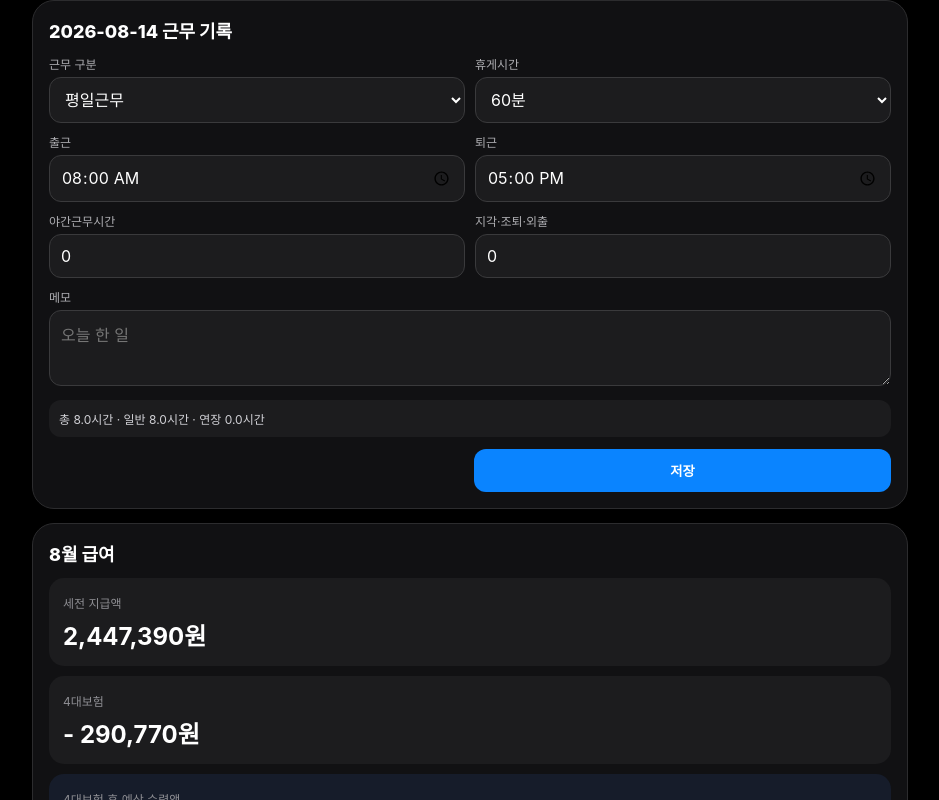
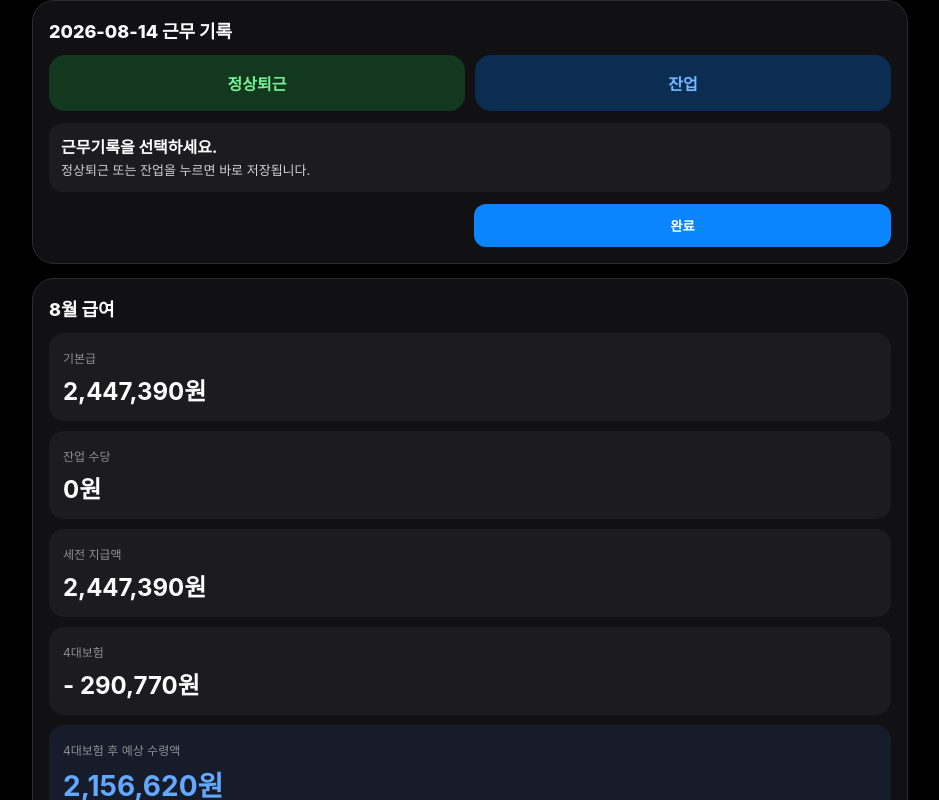
Before and after one commit to alstn06052/Work-calendar, a plain HTML site: page index.html in a window 1280 px wide. Both pictures are taken after a click on the button "14". Shown: the part 1002-1802 px from the top of the page, without its empty margins (170-1109 px from the left). Drawn offline with Linux system fonts and the light colour scheme.

Commit message:
Add files via upload

```diff
--- a/index.html
+++ b/index.html
@@ -12,60 +12,50 @@
 <title>근무캘린더</title>
 <style>
 *{box-sizing:border-box}
-:root{
- --bg:#000;--panel:#111113;--line:#2c2c2e;--text:#fff;--muted:#8e8e93;
- --red:#ff453a;--blue:#0a84ff;--green:#30d158;--orange:#ff9f0a;--purple:#bf5af2;
-}
-html,body{margin:0;background:var(--bg);color:var(--text);font-family:-apple-system,BlinkMacSystemFont,"Apple SD Gothic Neo",sans-serif}
-body{min-height:100vh;padding-top:env(safe-area-inset-top);padding-bottom:env(safe-area-inset-bottom)}
-.app{max-width:900px;margin:auto;padding-bottom:42px}
-.top{padding:12px 18px 0}
-.toprow{display:flex;justify-content:space-between;align-items:center}
-.pillbtn{background:#1c1c1e;color:#fff;border:1px solid #2c2c2e;border-radius:999px;padding:10px 14px;font-weight:700}
-.circlebtn{width:44px;height:44px;border-radius:50%;background:#1c1c1e;color:#fff;border:1px solid #2c2c2e;font-size:24px}
-.month{font-size:44px;font-weight:800;margin:28px 0 12px}
+:root{--bg:#000;--panel:#111113;--line:#2c2c2e;--text:#fff;--muted:#8e8e93;--red:#ff453a;--blue:#0a84ff;--green:#30d158;--orange:#ff9f0a}
+html,body{margin:0;background:#000;color:#fff;font-family:-apple-system,BlinkMacSystemFont,"Apple SD Gothic Neo",sans-serif}
+body{padding-top:env(safe-area-inset-top);padding-bottom:env(safe-area-inset-bottom)}
+.app{max-width:900px;margin:auto;padding-bottom:46px}
+.top{padding:12px 18px 0}.toprow{display:flex;align-items:center;justify-content:space-between;gap:8px}
+.pill{border:1px solid #2c2c2e;background:#1c1c1e;color:#fff;border-radius:999px;padding:10px 14px;font-weight:750}
+.circle{border:1px solid #2c2c2e;background:#1c1c1e;color:#fff;border-radius:50%;width:44px;height:44px;font-size:20px}
+.month{font-size:44px;font-weight:850;margin:28px 0 12px}
 .week{display:grid;grid-template-columns:repeat(7,1fr);padding:0 8px 10px;border-bottom:1px solid var(--line)}
-.week div{text-align:center;font-size:12px;font-weight:700;color:#d1d1d6}
-.week div:first-child{color:#ff6961}.week div:last-child{color:#8e8e93}
+.week div{text-align:center;font-size:12px;font-weight:700;color:#d1d1d6}.week div:first-child{color:#ff6961}.week div:last-child{color:#8e8e93}
 .cal{display:grid;grid-template-columns:repeat(7,1fr)}
 .day{min-height:120px;background:#000;color:#fff;border:0;border-bottom:1px solid var(--line);padding:7px 5px;text-align:left;overflow:hidden}
-.day.blank{pointer-events:none}.num{width:32px;height:32px;border-radius:50%;display:flex;align-items:center;justify-content:center;font-size:18px;font-weight:650}
-.day.today .num{background:var(--red)}.day.weekend .num{color:#8e8e93}
-.ev{display:block;margin-top:4px;border-radius:5px;padding:3px 5px;font-size:8px;font-weight:800;white-space:nowrap;overflow:hidden;text-overflow:ellipsis}
-.ev.n{background:#12391f;color:#6ce689}.ev.o{background:#0b2d52;color:#58a6ff}.ev.h{background:#4a2500;color:#ffb340}.ev.x{background:#30194a;color:#d8a8ff}.ev.off{background:#2c2c2e;color:#aeaeb2}
+.day.blank{pointer-events:none}.day.weekend .num{color:#8e8e93}
+.num{display:flex;width:32px;height:32px;border-radius:50%;align-items:center;justify-content:center;font-size:18px;font-weight:650}
+.day.today .num{background:var(--red)}
+.ev{display:block;margin-top:4px;border-radius:6px;padding:4px 5px;font-size:8px;font-weight:850;white-space:nowrap;overflow:hidden;text-overflow:ellipsis}
+.ev.normal{background:#12391f;color:#6ce689}.ev.ot{background:#0b2d52;color:#58a6ff}.ev.off{background:#2c2c2e;color:#aeaeb2}
 .footer{display:flex;justify-content:space-between;align-items:center;padding:18px}
-.panel{margin:14px 12px 0;background:var(--panel);border:1px solid var(--line);border-radius:22px;padding:16px}
-.hidden{display:none}
-.title{font-size:18px;font-weight:800;margin-bottom:12px}
-.grid{display:grid;grid-template-columns:1fr 1fr;gap:10px}.full{grid-column:1/-1}
-label{display:block;font-size:12px;color:#aeaeb2;margin-bottom:5px}
-input,select,textarea{width:100%;background:#1c1c1e;color:#fff;border:1px solid #3a3a3c;border-radius:12px;padding:11px;font:inherit}
-textarea{min-height:76px}
-.preview{margin-top:10px;background:#1c1c1e;border-radius:12px;padding:10px;font-size:12px;color:#d1d1d6}
-.actions{display:grid;grid-template-columns:1fr 1fr;gap:8px;margin-top:12px}
-.actions button{border:0;border-radius:12px;padding:12px;font-weight:800}
-.delete{background:#3a1212;color:#ff6961}.save{background:var(--blue);color:#fff}
-.metrics{display:grid;grid-template-columns:1fr;gap:10px}
-.metric{background:#1c1c1e;border-radius:15px;padding:14px}
-.metric span{font-size:12px;color:#8e8e93}.metric b{display:block;font-size:24px;margin-top:5px}
-.metric.hero{background:#161c2a}.metric.hero b{color:#64a8ff;font-size:28px}
-.note{font-size:11px;color:#8e8e93;line-height:1.5;margin-top:8px}
-.settings{display:grid;grid-template-columns:1fr 1fr;gap:8px}
-.setting{background:#1c1c1e;border-radius:12px;padding:10px}
-.setting input{padding:9px}
-.install{background:#10243a;border:1px solid #164a77;color:#cfe8ff}
-.install strong{display:block;margin-bottom:4px}
-@media(max-width:520px){.day{min-height:110px}.settings{grid-template-columns:1fr}.month{font-size:42px}}
+.panel{margin:14px 12px 0;background:var(--panel);border:1px solid var(--line);border-radius:22px;padding:16px}.hidden{display:none}
+.title{font-size:18px;font-weight:850;margin-bottom:12px}
+.choicegrid{display:grid;grid-template-columns:1fr 1fr;gap:10px}
+.choice{border:0;border-radius:16px;padding:16px 10px;font-weight:850;font-size:16px}
+.choice.normal{background:#12391f;color:#78ee92}.choice.ot{background:#0b2d52;color:#72b7ff}
+.details{margin-top:12px;background:#1c1c1e;border-radius:14px;padding:12px;line-height:1.55}
+.details strong{display:block;font-size:16px}.details span{display:block;color:#d1d1d6;font-size:13px}
+.small{font-size:11px;color:#8e8e93;line-height:1.5}
+.actions{display:grid;grid-template-columns:1fr 1fr;gap:8px;margin-top:12px}.actions button{border:0;border-radius:12px;padding:12px;font-weight:800}
+.del{background:#3a1212;color:#ff6961}.save{background:#0a84ff;color:#fff}
+.metrics{display:grid;grid-template-columns:1fr;gap:10px}.metric{background:#1c1c1e;border-radius:15px;padding:14px}
+.metric span{font-size:12px;color:#8e8e93}.metric b{display:block;font-size:24px;margin-top:5px}.metric.hero{background:#161c2a}.metric.hero b{color:#64a8ff;font-size:28px}
+.rows{margin-top:12px}.row{display:flex;justify-content:space-between;gap:12px;border-top:1px solid var(--line);padding:10px 0;font-size:13px}.row span{color:#8e8e93}
+.setting{display:grid;grid-template-columns:1fr 1fr;gap:8px}.field{background:#1c1c1e;border-radius:12px;padding:10px}
+.field label{display:block;color:#8e8e93;font-size:11px;margin-bottom:5px}.field input{width:100%;background:#111113;color:#fff;border:1px solid #3a3a3c;border-radius:10px;padding:9px;font:inherit}
+@media(max-width:520px){.day{min-height:108px}.setting{grid-template-columns:1fr}}
 </style>
 </head>
 <body>
 <div class="app">
   <div class="top">
     <div class="toprow">
-      <button id="yearBtn" class="pillbtn">‹ <span id="yearText"></span></button>
+      <button id="prevYear" class="pill">‹ <span id="yearText"></span></button>
       <div style="display:flex;gap:8px">
-        <button id="settingsBtn" class="circlebtn">⚙︎</button>
-        <button id="addToday" class="circlebtn">＋</button>
+        <button id="settingsBtn" class="circle">⚙︎</button>
+        <button id="todayAdd" class="circle">＋</button>
       </div>
     </div>
     <div id="monthTitle" class="month"></div>
@@ -75,141 +65,130 @@ textarea{min-height:76px}
   <div id="calendar" class="cal"></div>
 
   <div class="footer">
-    <button id="todayBtn" class="pillbtn">오늘</button>
-    <div style="display:flex;gap:8px"><button id="prev" class="circlebtn">‹</button><button id="next" class="circlebtn">›</button></div>
+    <button id="todayBtn" class="pill">오늘</button>
+    <div style="display:flex;gap:8px"><button id="prevMonth" class="circle">‹</button><button id="nextMonth" class="circle">›</button></div>
   </div>
 
   <section id="editor" class="panel hidden">
     <div id="editTitle" class="title"></div>
-    <div class="grid">
-      <div>
-        <label>근무 구분</label>
-        <select id="type">
-          <option value="normal">평일근무</option>
-          <option value="holiday">휴일특근</option>
-          <option value="paidOff">연차/유급휴무</option>
-          <option value="off">휴무</option>
-          <option value="absence">결근</option>
-        </select>
-      </div>
-      <div>
-        <label>휴게시간</label>
-        <select id="breakMin"><option value="0">없음</option><option value="30">30분</option><option value="60" selected>60분</option><option value="90">90분</option><option value="120">120분</option></select>
-      </div>
-      <div><label>출근</label><input id="start" type="time"></div>
-      <div><label>퇴근</label><input id="end" type="time"></div>
-      <div><label>야간근무시간</label><input id="night" type="number" min="0" step="0.5" value="0"></div>
-      <div><label>지각·조퇴·외출</label><input id="deduct" type="number" min="0" step="0.5" value="0"></div>
-      <div class="full"><label>메모</label><textarea id="memo" placeholder="오늘 한 일"></textarea></div>
+    <div class="choicegrid">
+      <button id="normalChoice" class="choice normal">정상퇴근</button>
+      <button id="otChoice" class="choice ot">잔업</button>
     </div>
-    <div id="preview" class="preview"></div>
-    <div class="actions"><button id="deleteBtn" class="delete">삭제</button><button id="saveBtn" class="save">저장</button></div>
+    <div id="workDetails" class="details"></div>
+    <div class="actions"><button id="deleteBtn" class="del">기록 삭제</button><button id="closeBtn" class="save">완료</button></div>
   </section>
 
   <section class="panel">
     <div id="salaryTitle" class="title">이번 달 급여</div>
     <div class="metrics">
-      <div class="metric"><span>세전 지급액</span><b id="gross">0원</b></div>
-      <div class="metric"><span>4대보험</span><b id="insurance">0원</b></div>
-      <div class="metric hero"><span>4대보험 후 예상 수령액</span><b id="net">0원</b></div>
+      <div class="metric"><span>기본급</span><b id="basePay">0원</b></div>
+      <div class="metric"><span>잔업 수당</span><b id="overtimePay">0원</b></div>
+      <div class="metric"><span>세전 지급액</span><b id="grossPay">0원</b></div>
+      <div class="metric"><span>4대보험</span><b id="insurancePay">0원</b></div>
+      <div class="metric hero"><span>4대보험 후 예상 수령액</span><b id="netPay">0원</b></div>
     </div>
-    <div class="note">소득세·지방소득세·기숙사비·상조회비 등은 계산하지 않습니다.</div>
+    <div class="rows">
+      <div class="row"><span>정상퇴근 일수</span><strong id="normalDays">0일</strong></div>
+      <div class="row"><span>잔업 일수</span><strong id="otDays">0일</strong></div>
+      <div class="row"><span>잔업시간</span><strong id="otHours">0시간</strong></div>
+    </div>
+    <div class="small" style="margin-top:8px">잔업 1회 = 17:00~20:00 중 휴게 30분 제외 → 2시간 30분 × 잔업시급.</div>
   </section>
 
   <section id="settings" class="panel hidden">
     <div class="title">급여 설정</div>
-    <div class="settings">
-      <div class="setting"><label>시급</label><input id="hourly" type="number" value="11710"></div>
-      <div class="setting"><label>기본급 시간</label><input id="baseHours" type="number" value="209"></div>
-      <div class="setting"><label>연장 배수</label><input id="otMult" type="number" step="0.1" value="1.5"></div>
-      <div class="setting"><label>휴일 8h 이내 배수</label><input id="hInMult" type="number" step="0.1" value="1.5"></div>
-      <div class="setting"><label>휴일 8h 초과 배수</label><input id="hOverMult" type="number" step="0.1" value="2"></div>
-      <div class="setting"><label>야간 추가 배수</label><input id="nightMult" type="number" step="0.1" value="0.5"></div>
-      <div class="setting"><label>국민연금</label><input id="pension" type="number" value="145440"></div>
-      <div class="setting"><label>건강보험</label><input id="health" type="number" value="108980"></div>
-      <div class="setting"><label>장기요양 비율</label><input id="careRate" type="number" step="0.0000001" value="0.1314047287"></div>
-      <div class="setting"><label>고용보험 비율</label><input id="employmentRate" type="number" step="0.001" value="0.009"></div>
+    <div class="setting">
+      <div class="field"><label>일반 시급</label><input id="normalRate" type="number" value="11710"></div>
+      <div class="field"><label>기본급 인정시간</label><input id="baseHours" type="number" value="209"></div>
+      <div class="field"><label>잔업 시급</label><input id="otRate" type="number" value="17550"></div>
+      <div class="field"><label>잔업 1회 시간</label><input id="otPerDay" type="number" step="0.5" value="2.5"></div>
+      <div class="field"><label>국민연금</label><input id="pension" type="number" value="145440"></div>
+      <div class="field"><label>건강보험</label><input id="health" type="number" value="108980"></div>
+      <div class="field"><label>장기요양 비율</label><input id="careRate" type="number" step="0.0000001" value="0.1314047287"></div>
+      <div class="field"><label>고용보험 비율</label><input id="employmentRate" type="number" step="0.001" value="0.009"></div>
     </div>
-    <div class="note">산재보험은 근로자 급여에서 공제하지 않아 0원으로 처리합니다.</div>
-  </section>
-
-  <section class="panel install">
-    <strong>아이폰 설치</strong>
-    Safari에서 이 페이지를 연 뒤 <b>공유 → 홈 화면에 추가</b>를 누르면 앱처럼 실행됩니다.
   </section>
 </div>
 
 <script>
 (function(){
 "use strict";
-const REC='pwa_work_entries_v1', SET='pwa_work_settings_v1';
+const REC='workcalendar_simple_v2_records',SET='workcalendar_simple_v2_settings';
 let records=JSON.parse(localStorage.getItem(REC)||'[]');
-let settings=Object.assign({hourly:11710,baseHours:209,otMult:1.5,hInMult:1.5,hOverMult:2,nightMult:.5,pension:145440,health:108980,careRate:.1314047287,employmentRate:.009},JSON.parse(localStorage.getItem(SET)||'{}'));
+let settings=Object.assign({normalRate:11710,baseHours:209,otRate:17550,otPerDay:2.5,pension:145440,health:108980,careRate:.1314047287,employmentRate:.009},JSON.parse(localStorage.getItem(SET)||'{}'));
 let view=new Date();view.setDate(1);let selected='';
-const $=id=>document.getElementById(id), pad=n=>String(n).padStart(2,'0');
-const dateKey=(y,m,d)=>`${y}-${pad(m+1)}-${pad(d)}`, monthKey=()=>`${view.getFullYear()}-${pad(view.getMonth()+1)}`;
-const won=n=>Math.round(n||0).toLocaleString('ko-KR')+'원', round10=n=>Math.round((n||0)/10)*10;
+const $=id=>document.getElementById(id),pad=n=>String(n).padStart(2,'0');
+const key=(y,m,d)=>`${y}-${pad(m+1)}-${pad(d)}`,monthKey=()=>`${view.getFullYear()}-${pad(view.getMonth()+1)}`;
+const won=n=>Math.round(n||0).toLocaleString('ko-KR')+'원',round10=n=>Math.round((n||0)/10)*10;
 const find=d=>records.find(r=>r.date===d);
-
-function hours(r){
- if(['off','paidOff','absence'].includes(r.type)||!r.start||!r.end)return 0;
- const a=r.start.split(':').map(Number),b=r.end.split(':').map(Number);
- let mins=(b[0]*60+b[1])-(a[0]*60+a[1]);if(mins<=0)mins+=1440;
- return Math.max(0,mins-(+r.breakMin||0))/60;
-}
-function parts(r){const t=hours(r);if(r.type==='normal')return{n:Math.min(t,8),o:Math.max(0,t-8),hi:0,ho:0,t};if(r.type==='holiday')return{n:0,o:0,hi:Math.min(t,8),ho:Math.max(0,t-8),t};return{n:0,o:0,hi:0,ho:0,t:0};}
 
 function renderCalendar(){
  const y=view.getFullYear(),m=view.getMonth(),first=new Date(y,m,1).getDay(),last=new Date(y,m+1,0).getDate();
  $('yearText').textContent=y+'년';$('monthTitle').textContent=(m+1)+'월';
- const now=new Date(),today=dateKey(now.getFullYear(),now.getMonth(),now.getDate());
- let html='';for(let i=0;i<first;i++)html+='<div class="day blank"></div>';
+ const now=new Date(),today=key(now.getFullYear(),now.getMonth(),now.getDate());let html='';
+ for(let i=0;i<first;i++)html+='<div class="day blank"></div>';
  for(let d=1;d<=last;d++){
-  const ds=dateKey(y,m,d),r=find(ds),dow=new Date(y,m,d).getDay();let cls='day'+(ds===today?' today':'')+((dow===0||dow===6)?' weekend':'');
+  const ds=key(y,m,d),r=find(ds),dow=new Date(y,m,d).getDay();let cls='day'+(ds===today?' today':'')+((dow===0||dow===6)?' weekend':'');
   let ev='';
-  if(r){
-   if(r.type==='off')ev='<span class="ev off">휴무</span>';
-   else if(r.type==='paidOff')ev='<span class="ev x">연차</span>';
-   else if(r.type==='absence')ev='<span class="ev off">결근</span>';
-   else{const p=parts(r);if(p.n)ev+=`<span class="ev n">일반 ${p.n.toFixed(1)}h</span>`;if(p.o)ev+=`<span class="ev o">연장 ${p.o.toFixed(1)}h</span>`;if(p.hi)ev+=`<span class="ev h">특근 ${p.hi.toFixed(1)}h</span>`;if(p.ho)ev+=`<span class="ev h">초과 ${p.ho.toFixed(1)}h</span>`;if(+r.night>0)ev+=`<span class="ev x">야간 ${(+r.night).toFixed(1)}h</span>`;}
-  }
+  if(r?.kind==='normal')ev='<span class="ev normal">정상퇴근 · 8h</span>';
+  if(r?.kind==='overtime')ev='<span class="ev normal">정상 · 8h</span><span class="ev ot">잔업 · 2.5h</span>';
   html+=`<button class="${cls}" data-date="${ds}"><span class="num">${d}</span>${ev}</button>`;
  }
  $('calendar').innerHTML=html;$('calendar').querySelectorAll('[data-date]').forEach(b=>b.onclick=()=>openEditor(b.dataset.date));
 }
 function openEditor(ds){
- selected=ds;const r=find(ds);$('editor').classList.remove('hidden');$('editTitle').textContent=ds+' 근무 기록';
- $('type').value=r?.type||'normal';$('breakMin').value=String(r?.breakMin??60);$('start').value=r?.start||'08:00';$('end').value=r?.end||'17:00';$('night').value=r?.night||0;$('deduct').value=r?.deduct||0;$('memo').value=r?.memo||'';$('deleteBtn').style.visibility=r?'visible':'hidden';preview();$('editor').scrollIntoView({behavior:'smooth'});
+ selected=ds;$('editor').classList.remove('hidden');$('editTitle').textContent=ds+' 근무 기록';
+ renderDetails(find(ds)?.kind||'');
+ $('deleteBtn').style.visibility=find(ds)?'visible':'hidden';
+ $('editor').scrollIntoView({behavior:'smooth',block:'start'});
 }
-function preview(){const r={type:$('type').value,breakMin:+$('breakMin').value,start:$('start').value,end:$('end').value,night:+$('night').value};if(['off','paidOff','absence'].includes(r.type)){$('preview').textContent=$('type').selectedOptions[0].textContent+'로 기록됩니다.';return;}const p=parts(r);$('preview').textContent=r.type==='normal'?`총 ${p.t.toFixed(1)}시간 · 일반 ${p.n.toFixed(1)}시간 · 연장 ${p.o.toFixed(1)}시간`:`총 ${p.t.toFixed(1)}시간 · 특근 ${p.hi.toFixed(1)}시간 · 8시간 초과 ${p.ho.toFixed(1)}시간`;}
-function save(){if(!selected)return;const r={date:selected,type:$('type').value,breakMin:+$('breakMin').value,start:$('start').value,end:$('end').value,night:+$('night').value||0,deduct:+$('deduct').value||0,memo:$('memo').value};records=records.filter(x=>x.date!==selected);records.push(r);records.sort((a,b)=>a.date.localeCompare(b.date));localStorage.setItem(REC,JSON.stringify(records));renderAll();}
-function del(){if(!find(selected))return;records=records.filter(x=>x.date!==selected);localStorage.setItem(REC,JSON.stringify(records));$('editor').classList.add('hidden');selected='';renderAll();}
-
+function saveKind(kind){
+ records=records.filter(r=>r.date!==selected);records.push({date:selected,kind});records.sort((a,b)=>a.date.localeCompare(b.date));
+ localStorage.setItem(REC,JSON.stringify(records));renderDetails(kind);$('deleteBtn').style.visibility='visible';renderAll();
+}
+function renderDetails(kind){
+ if(kind==='normal') $('workDetails').innerHTML='<strong>정상퇴근</strong><span>08:00 ~ 17:00</span><span>휴게시간 1시간</span><span>실근무 8시간</span>';
+ else if(kind==='overtime') $('workDetails').innerHTML='<strong>잔업</strong><span>08:00 ~ 17:00 : 휴게 1시간 → 정상근무 8시간</span><span>17:00 ~ 20:00 : 휴게 30분 → 잔업 2시간 30분</span><span>잔업수당 : 17,550원 × 2.5시간 = 43,875원</span>';
+ else $('workDetails').innerHTML='<strong>근무기록을 선택하세요.</strong><span>정상퇴근 또는 잔업을 누르면 바로 저장됩니다.</span>';
+}
+function remove(){
+ if(!selected)return;records=records.filter(r=>r.date!==selected);localStorage.setItem(REC,JSON.stringify(records));$('editor').classList.add('hidden');selected='';renderAll();
+}
 function calc(){
- let n=0,o=0,hi=0,ho=0,night=0,deduct=0,abs=0;
- records.filter(r=>r.date.startsWith(monthKey())).forEach(r=>{const p=parts(r);n+=p.n;o+=p.o;hi+=p.hi;ho+=p.ho;night+=+r.night||0;deduct+=+r.deduct||0;if(r.type==='absence')abs++;});
- const base=round10(settings.hourly*settings.baseHours),op=round10(settings.hourly*settings.otMult*o),hip=round10(settings.hourly*settings.hInMult*hi),hop=round10(settings.hourly*settings.hOverMult*ho),np=round10(settings.hourly*settings.nightMult*night),att=round10(settings.hourly*deduct+settings.hourly*8*abs);
- const gross=base+op+hip+hop+np-att,care=round10(settings.health*settings.careRate),emp=round10(gross*settings.employmentRate),insurance=round10(settings.pension)+round10(settings.health)+care+emp;
- return{gross,insurance,net:gross-insurance};
+ const monthRecords=records.filter(r=>r.date.startsWith(monthKey()));
+ const normalDays=monthRecords.filter(r=>r.kind==='normal').length;
+ const otDays=monthRecords.filter(r=>r.kind==='overtime').length;
+ const otHours=otDays*settings.otPerDay;
+ const base=round10(settings.normalRate*settings.baseHours);
+ const overtime=round10(settings.otRate*otHours);
+ const gross=base+overtime;
+ const care=round10(settings.health*settings.careRate);
+ const employment=round10(gross*settings.employmentRate);
+ const insurance=round10(settings.pension)+round10(settings.health)+care+employment;
+ return{normalDays,otDays,otHours,base,overtime,gross,insurance,net:gross-insurance};
 }
-function renderPay(){const c=calc();$('salaryTitle').textContent=(view.getMonth()+1)+'월 급여';$('gross').textContent=won(c.gross);$('insurance').textContent='- '+won(c.insurance);$('net').textContent=won(c.net);}
+function renderPay(){
+ const c=calc();$('salaryTitle').textContent=(view.getMonth()+1)+'월 급여';
+ $('basePay').textContent=won(c.base);$('overtimePay').textContent=won(c.overtime);$('grossPay').textContent=won(c.gross);
+ $('insurancePay').textContent='- '+won(c.insurance);$('netPay').textContent=won(c.net);
+ $('normalDays').textContent=c.normalDays+'일';$('otDays').textContent=c.otDays+'일';$('otHours').textContent=c.otHours.toFixed(1)+'시간';
+}
 function renderAll(){renderCalendar();renderPay();}
-
 function loadSettings(){Object.keys(settings).forEach(k=>{if($(k))$(k).value=settings[k]});}
 function saveSettings(){Object.keys(settings).forEach(k=>{if($(k))settings[k]=+$(k).value||0});localStorage.setItem(SET,JSON.stringify(settings));renderPay();}
 
-$('prev').onclick=()=>{view=new Date(view.getFullYear(),view.getMonth()-1,1);renderAll()};
-$('next').onclick=()=>{view=new Date(view.getFullYear(),view.getMonth()+1,1);renderAll()};
+$('normalChoice').onclick=()=>saveKind('normal');$('otChoice').onclick=()=>saveKind('overtime');
+$('deleteBtn').onclick=remove;$('closeBtn').onclick=()=>{$('editor').classList.add('hidden');selected='';renderCalendar()};
+$('prevMonth').onclick=()=>{view=new Date(view.getFullYear(),view.getMonth()-1,1);renderAll()};
+$('nextMonth').onclick=()=>{view=new Date(view.getFullYear(),view.getMonth()+1,1);renderAll()};
+$('prevYear').onclick=()=>{view=new Date(view.getFullYear()-1,view.getMonth(),1);renderAll()};
 $('todayBtn').onclick=()=>{const n=new Date();view=new Date(n.getFullYear(),n.getMonth(),1);renderAll()};
-$('addToday').onclick=()=>{const n=new Date();view=new Date(n.getFullYear(),n.getMonth(),1);renderAll();openEditor(dateKey(n.getFullYear(),n.getMonth(),n.getDate()))};
-$('yearBtn').onclick=()=>{view=new Date(view.getFullYear()-1,view.getMonth(),1);renderAll()};
+$('todayAdd').onclick=()=>{const n=new Date();view=new Date(n.getFullYear(),n.getMonth(),1);renderAll();openEditor(key(n.getFullYear(),n.getMonth(),n.getDate()))};
 $('settingsBtn').onclick=()=>{$('settings').classList.toggle('hidden');if(!$('settings').classList.contains('hidden'))$('settings').scrollIntoView({behavior:'smooth'})};
-$('saveBtn').onclick=save;$('deleteBtn').onclick=del;
-['type','breakMin','start','end','night'].forEach(id=>{$(id).oninput=preview;$(id).onchange=preview});
 Object.keys(settings).forEach(k=>{if($(k))$(k).oninput=saveSettings});
 loadSettings();renderAll();
-
-if('serviceWorker' in navigator){navigator.serviceWorker.register('./service-worker.js').catch(()=>{});}
+if('serviceWorker' in navigator)navigator.serviceWorker.register('./service-worker.js').catch(()=>{});
 })();
 </script>
 </body>
```
Also changed, not shown: service-worker.js (+5 -20 lines), icon-192.png, icon-512.png.
